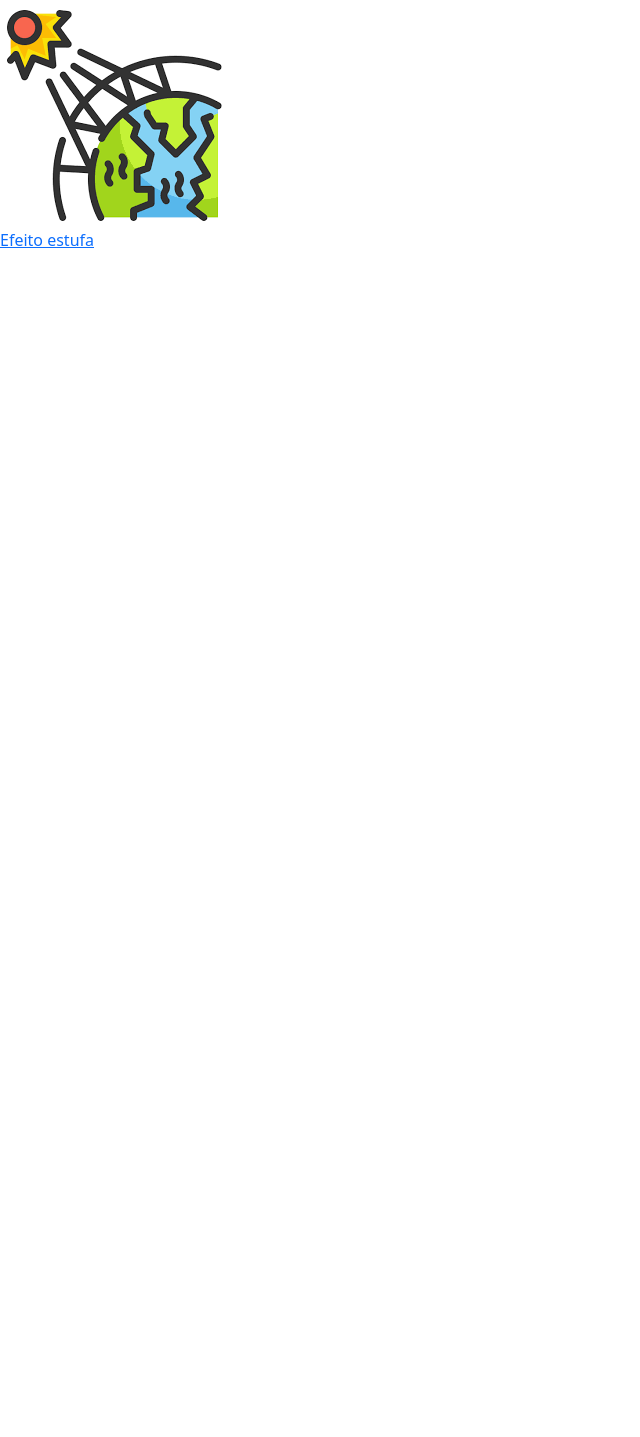
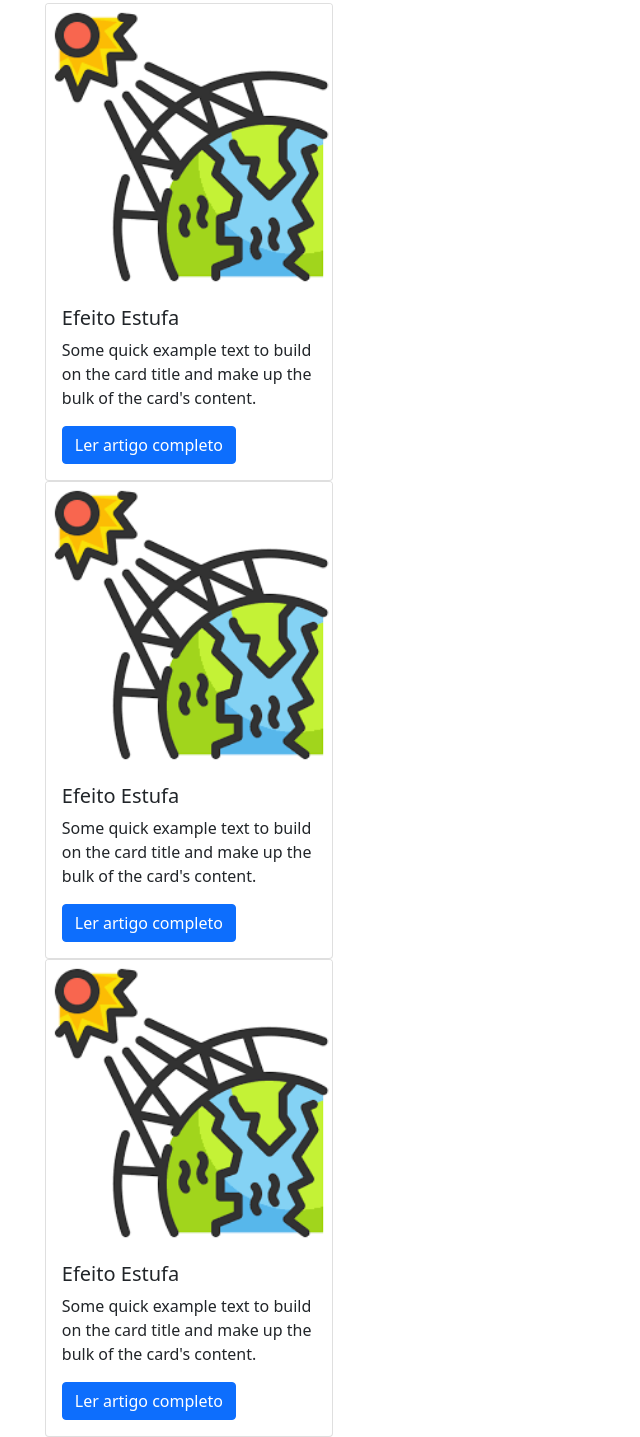
Before and after one commit to pinkthepink/aps-unip-primeiro-semestre, a plain HTML site: page Pag2.html in a window 1280 px wide. Shown: the part 215-1652 px from the top of the page, without its empty margins (0-640 px from the left). Before the commit the page ends 800 px from the top, so only its background shows below. Drawn offline with nearby package versions, Linux system fonts and the light colour scheme; files whose address does not match are found by name.

Commit message:
adição dos 3 cards

```diff
--- a/Pag2.html
+++ b/Pag2.html
@@ -19,9 +19,29 @@
 
    <h1 id="titulo">Temas de estudo</h1>
 
+<div class="card" style="width: 18rem; margin-left: 3.5%;margin-right: 3.5%;">
+   <img src="css\efeitoestufa.jpg" class="card-img-top" alt="Foto efeito estufa">
+   <div class="card-body">
+     <h5 class="card-title">Efeito Estufa</h5>
+     <p class="card-text">Some quick example text to build on the card title and make up the bulk of the card's content.</p>
+     <a href="#" class="btn btn-primary">Ler artigo completo</a>
+   </div>
+ </div>
 
-<div class="caixas">
-   <img src="css\efeitoestufa.jpg">
-   <P class="textos"><a href="">Efeito estufa</P>
+ <div class="card" style="width: 18rem; margin-left: 3.5%;margin-right: 3.5%;">
+   <img src="css\efeitoestufa.jpg" class="card-img-top" alt="Foto efeito estufa">
+   <div class="card-body">
+     <h5 class="card-title">Efeito Estufa</h5>
+     <p class="card-text">Some quick example text to build on the card title and make up the bulk of the card's content.</p>
+     <a href="#" class="btn btn-primary">Ler artigo completo</a>
+   </div>
+ </div>
 
-</div>
+ <div class="card" style="width: 18rem; margin-left: 3.5%;margin-right: 3.5%;">
+   <img src="css\efeitoestufa.jpg" class="card-img-top" alt="Foto efeito estufa">
+   <div class="card-body">
+     <h5 class="card-title">Efeito Estufa</h5>
+     <p class="card-text">Some quick example text to build on the card title and make up the bulk of the card's content.</p>
+     <a href="#" class="btn btn-primary">Ler artigo completo</a>
+   </div>
+ </div>
```
